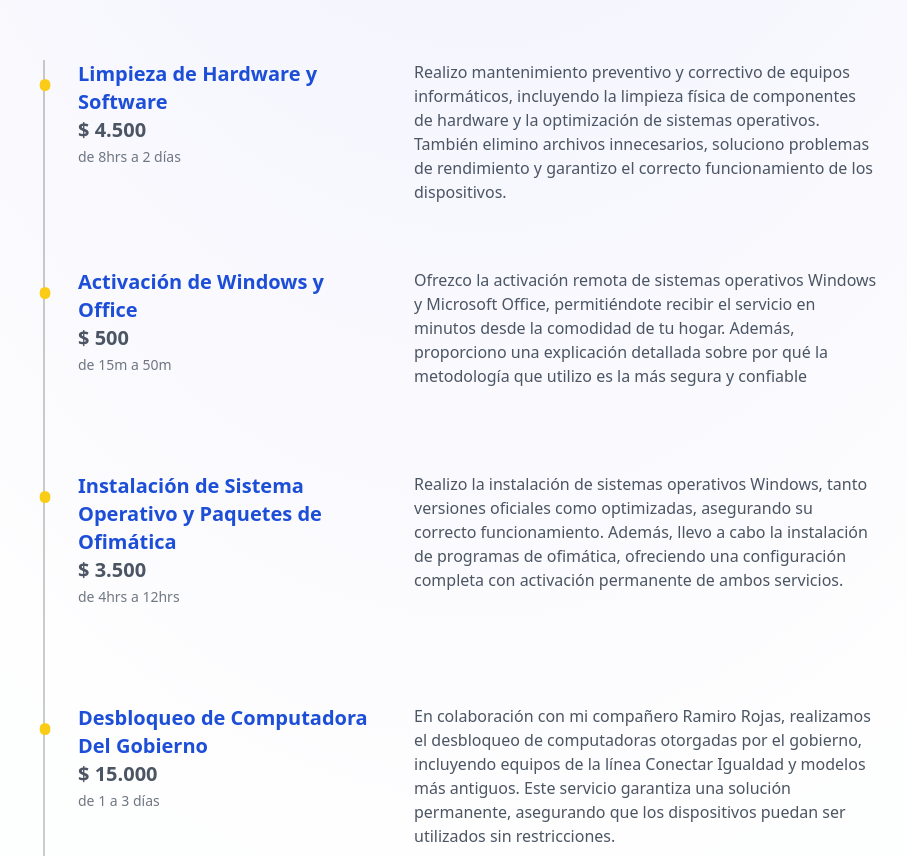
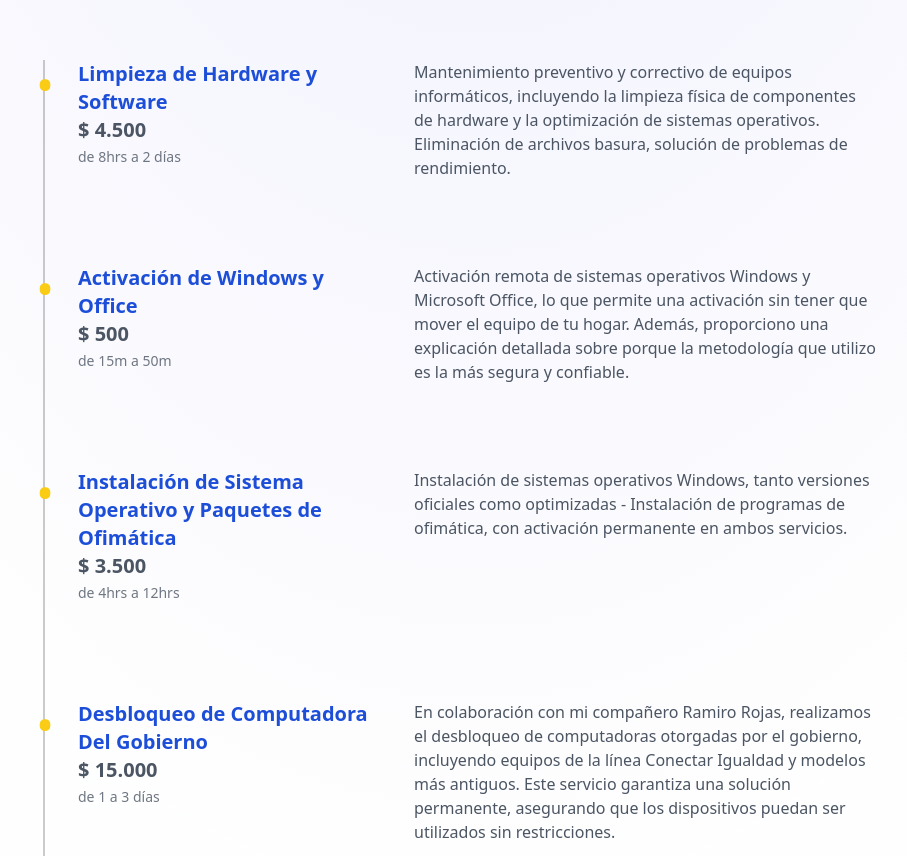
Before and after one commit to IGnacho12/nacho-p-gina-personal-, an Astro site: page / in a window 1280 px wide. Shown: the part 630-1486 px from the top of the page, without its empty margins (162-1069 px from the left). Built offline with nearby package versions, Linux system fonts and the light colour scheme; Astro itself is replaced by a stand-in of ours.

Commit message:
Actualización de párrafos

```diff
--- a/src/components/Experience.astro
+++ b/src/components/Experience.astro
@@ -6,21 +6,21 @@ const SERVICES = [
     title: "Limpieza de Hardware y Software",
     price: "$ 4.500",
     description:
-      "Realizo mantenimiento preventivo y correctivo de equipos informáticos, incluyendo la limpieza física de componentes de hardware y la optimización de sistemas operativos. También elimino archivos innecesarios, soluciono problemas de rendimiento y garantizo el correcto funcionamiento de los dispositivos.",
+      "Mantenimiento preventivo y correctivo de equipos informáticos, incluyendo la limpieza física de componentes de hardware y la optimización de sistemas operativos. Eliminación de archivos basura, solución de problemas de rendimiento.",
   },
   {
     time: "de 15m a 50m",
     title: "Activación de Windows y Office",
     price: "$ 500",
     description:
-      "Ofrezco la activación remota de sistemas operativos Windows y Microsoft Office, permitiéndote recibir el servicio en minutos desde la comodidad de tu hogar. Además, proporciono una explicación detallada sobre por qué la metodología que utilizo es la más segura y confiable",
+      "Activación remota de sistemas operativos Windows y Microsoft Office, lo que permite una activación sin tener que mover el equipo de tu hogar. Además, proporciono una explicación detallada sobre porque la metodología que utilizo es la más segura y confiable.",
   },
   {
     time: "de 4hrs a 12hrs",
     title: "Instalación de Sistema Operativo y Paquetes de Ofimática",
     price: "$ 3.500",
     description:
-      "Realizo la instalación de sistemas operativos Windows, tanto versiones oficiales como optimizadas, asegurando su correcto funcionamiento. Además, llevo a cabo la instalación de programas de ofimática, ofreciendo una configuración completa con activación permanente de ambos servicios.",
+      "Instalación de sistemas operativos Windows, tanto versiones oficiales como optimizadas - Instalación de programas de ofimática, con activación permanente en ambos servicios.",
   },
   {
     time: "de 1 a 3 días",
```
